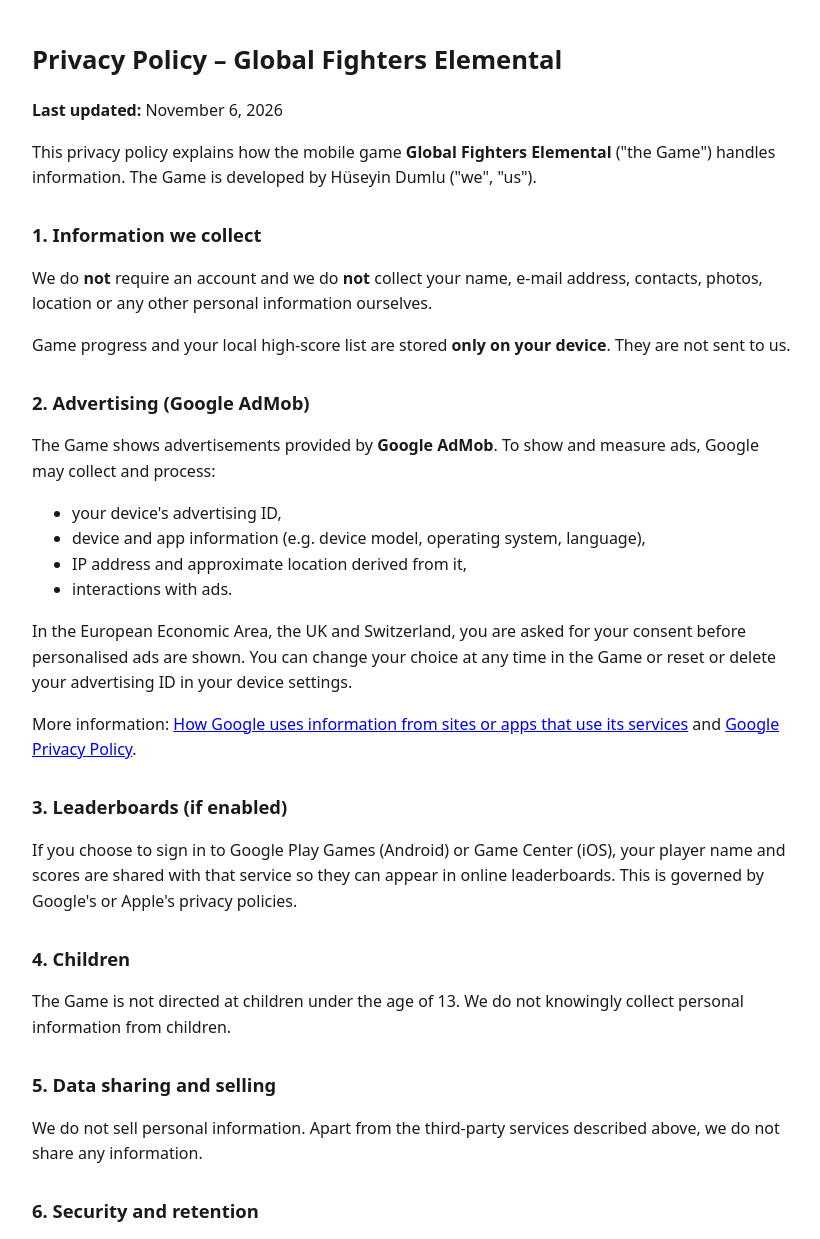
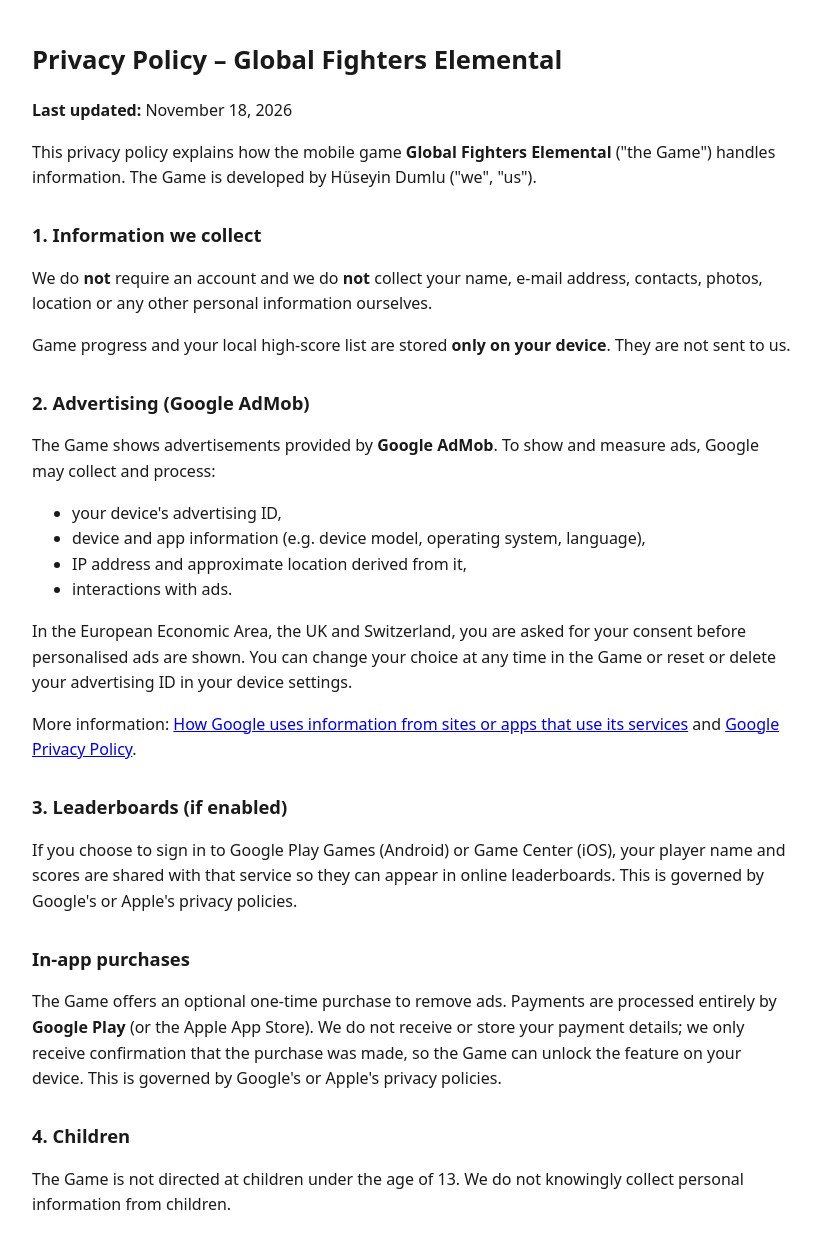
Before and after one commit to Black-34/gfe-privacy, a plain HTML site: page index.html in a window 1280 px wide. Shown: the top 1239 px of the page, without its empty margins (228-1048 px from the left). Drawn offline with Linux system fonts and the light colour scheme.

Commit message:
Privacy policy: add in-app purchases section
Co-Authored-By: Claude Opus 5.5 <noreply@anthropic.com>
Claude-Session: https://claude.ai/code/session_01FQfdCN7rRkky9D2jZ6h7Vu

```diff
--- a/index.html
+++ b/index.html
@@ -2,7 +2,7 @@
 <title>Privacy Policy – Global Fighters Elemental</title>
 <style>body{font-family:system-ui,Arial,sans-serif;max-width:760px;margin:40px auto;padding:0 16px;line-height:1.6;color:#1a1a1a;background:#fff}h1{font-size:1.6em}h2{font-size:1.15em;margin-top:1.6em}</style></head><body>
 <h1>Privacy Policy – Global Fighters Elemental</h1>
-<p><strong>Last updated:</strong> November 6, 2026</p>
+<p><strong>Last updated:</strong> November 18, 2026</p>
 <p>This privacy policy explains how the mobile game <strong>Global Fighters Elemental</strong> ("the Game") handles information. The Game is developed by Hüseyin Dumlu ("we", "us").</p>
 
 <h2>1. Information we collect</h2>
@@ -17,6 +17,9 @@
 
 <h2>3. Leaderboards (if enabled)</h2>
 <p>If you choose to sign in to Google Play Games (Android) or Game Center (iOS), your player name and scores are shared with that service so they can appear in online leaderboards. This is governed by Google's or Apple's privacy policies.</p>
+
+<h2>In-app purchases</h2>
+<p>The Game offers an optional one-time purchase to remove ads. Payments are processed entirely by <strong>Google Play</strong> (or the Apple App Store). We do not receive or store your payment details; we only receive confirmation that the purchase was made, so the Game can unlock the feature on your device. This is governed by Google's or Apple's privacy policies.</p>
 
 <h2>4. Children</h2>
 <p>The Game is not directed at children under the age of 13. We do not knowingly collect personal information from children.</p>
```
